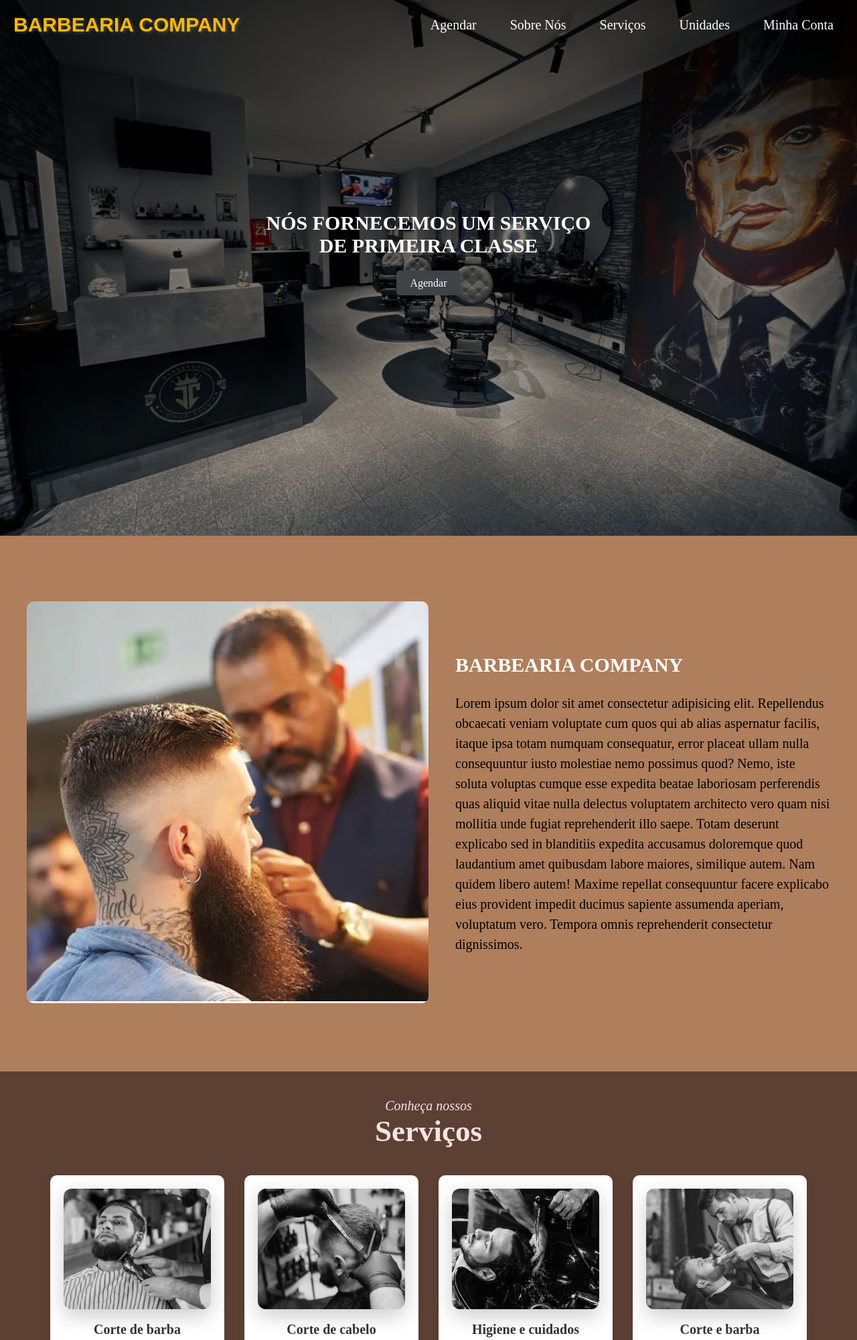
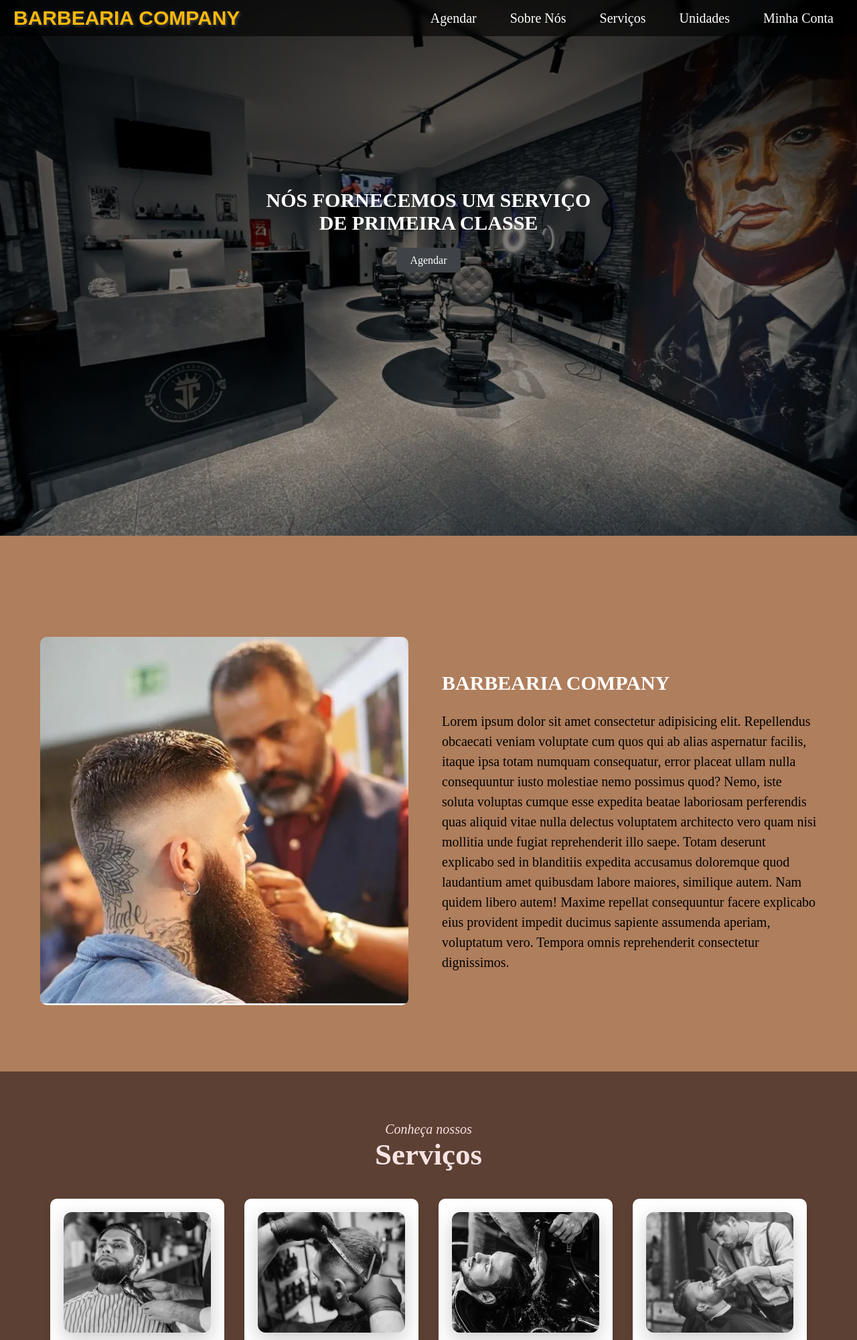
Before and after one commit to Brian2994/Barbearia_Projeto_Web, a PHP site: page / in a window 1280 px wide. Shown: the top 2001 px of the page at 67% size. Run offline with PHP 8.4, Linux system fonts and the light colour scheme.

Commit message:
Fixando a barra de navegação

```diff
--- a/HTML/assets/css/estilo.css
+++ b/HTML/assets/css/estilo.css
@@ -3,6 +3,17 @@
     margin: 0;
     padding: 0;
     box-sizing: border-box;
+}
+
+.nav-barra-fixa {
+    position: fixed;
+    top: 0;
+    left: 0;
+    width: 100%;
+    background-color: rgba(0, 0, 0, 0.6);
+    backdrop-filter: blur(4px);
+    z-index: 9999;
+    padding: 10px 0;
 }
 
 /* Estilo para o header */
@@ -14,7 +25,7 @@
     align-items: center;
     color: white; /* Color do texto */
     padding: 20px 0;
-    background-image: linear-gradient(to bottom, rgba(0, 0, 0, 0.7), rgba(0, 0, 0, 0.3)), url(/Barbearia_Projeto_Web/HTML/assets/imagens/portada.png);
+    background-image: linear-gradient(to bottom, rgba(0, 0, 0, 0.7), rgba(0, 0, 0, 0.3)), url(/HTML/assets/imagens/portada.png);
     background-repeat: no-repeat; /* Aplicamos para que a imagem não se repita */
     background-size: cover; /* Preenche completamente a tela com a imagem */
     background-position: center; /* Centra a imagem */
@@ -92,11 +103,12 @@
 
 
 /* Estilo para o  main */
-.main {
+#sobre {
     display: flex;
     justify-content: space-between;
     align-items: center;
-    padding: 50px 20px; /* Espaço dentro do main */
+    padding: 20px 40px; /* Espaço dentro */
+    padding-top: 75px;
     min-height: 100vh;
     background-color: #8b4513b0;
 }
@@ -107,7 +119,7 @@
 }
 
 .left img {
-    width: 600px; /* Ancho da imagem */
+    width: 550px; /* Ancho da imagem */
     height: auto;
     border-radius: 10px; /* Bordas arredondadas */
 
@@ -133,6 +145,7 @@
 /* Estilo para a section serviços */
 #servicos {
     padding: 40px 20px;
+    padding-top: 75px;
     background-color: #5c4033;
     text-align: center;
     min-height: 100vh;
@@ -141,6 +154,7 @@
 /* Estilo para a section unidades */
 #unidades {
     padding: 40px 20px;
+    padding-top: 75px;
     background-color: #721e1e;
     text-align: center;
     min-height: 100vh; /* Ocupa todo o tamanho da tela */
--- a/HTML/index.html
+++ b/HTML/index.html
@@ -5,12 +5,13 @@
     <meta charset="UTF-8">
     <meta name="viewport" content="width=device-width, initial-scale=1.0">
     <title>Barbearia Company</title>
-    <link rel="stylesheet" href="/Barbearia_Projeto_Web/HTML/assets/css/estilo.css">
+    <link rel="stylesheet" href="/HTML/assets/css/estilo.css">
 </head>
 
 <body>
     <!-- Página 1 -->
-    <header class="header">
+    <!-- Barra de Navegação Fixa -->
+    <div class="nav-barra-fixa">
         <div class="container">
             <a href="#" class="logo">Barbearia company</a>
             <nav class="navbar">
@@ -23,6 +24,10 @@
                 </ul>
             </nav>
         </div>
+    </div>
+
+    <!-- Header visual (imagem + título + botão) -->
+    <header class="header">
         <div class="conteudo">
             <div class="txt">
                 <h1>Nós fornecemos um serviço<br>de primeira classe</h1>
@@ -33,11 +38,11 @@
         </div>
     </header>
     <!-- Página 2 -->
-    <main class="main" id="sobre">
+    <section id="sobre">
         <div class="container">
             <!-- Imagem do lado izquedo -->
             <div class="left">
-                <img src="/Barbearia_Projeto_Web/HTML/assets/imagens/barbearia_company.png" alt="">
+                <img src="/HTML/assets/imagens/barbearia_company.png" alt="">
             </div>
             <!-- Titulo e descrição do lado direito -->
             <div class="right">
@@ -53,7 +58,7 @@
                 </p>
             </div>
         </div>
-    </main>
+    </section>
 
     <!-- Página 3 -->
     <section id="servicos">
@@ -64,28 +69,28 @@
         <div class="servicos-container">
             <!-- Unidade 1 -->
             <div class="servico">
-                <img src="/Barbearia_Projeto_Web/HTML/assets/imagens/Corte de Barba.jpg" alt="corte de barba">
+                <img src="/HTML/assets/imagens/Corte de Barba.jpg" alt="corte de barba">
                 <h3>Corte de barba</h3>
                 <p>Estilo clássico com acabamento preciso</p>
             </div>
 
             <!-- Unidade 2 -->
             <div class="servico">
-                <img src="/Barbearia_Projeto_Web/HTML/assets/imagens/Corte de Cabelo.png" alt="corte de cabelo">
+                <img src="/HTML/assets/imagens/Corte de Cabelo.png" alt="corte de cabelo">
                 <h3>Corte de cabelo</h3>
                 <p>Visual moderno ou tradicional com atenção aos detalhes</p>
             </div>
 
             <!-- Unidade 3 -->
             <div class="servico">
-                <img src="/Barbearia_Projeto_Web/HTML/assets/imagens/Higiene e Cuidados.png" alt="higiene e cuidados">
+                <img src="/HTML/assets/imagens/Higiene e Cuidados.png" alt="higiene e cuidados">
                 <h3>Higiene e cuidados</h3>
                 <p>Limpeza profunda e produtos de alta qualidade para sua pele</p>
             </div>
 
             <!-- Unidade 4 -->
             <div class="servico">
-                <img src="/Barbearia_Projeto_Web/HTML/assets/imagens/Corte+Barba.jpg" alt="corte e barba">
+                <img src="/HTML/assets/imagens/Corte+Barba.jpg" alt="corte e barba">
                 <h3>Corte e barba</h3>
                 <p>Combo completo para um visual alinhado e marcante</p>
             </div>
@@ -101,7 +106,7 @@
         <div class="unidades-container">
             <!-- Unidade 1 -->
             <div class="unidade">
-                <img src="/Barbearia_Projeto_Web/HTML/assets/imagens/unidade_vila_olimpia.jpg" alt="Unidade Vila Olímpia">
+                <img src="/HTML/assets/imagens/unidade_vila_olimpia.jpg" alt="Unidade Vila Olímpia">
                 <h3>VILA OLÍMPIA</h3>
                 <p>
                     Rua Quatá, 123 - Vila Olímpia<br>
@@ -115,7 +120,7 @@
 
             <!-- Unidade 2 -->
             <div class="unidade">
-                <img src="/Barbearia_Projeto_Web/HTML/assets/imagens/unidade_itaim_bibi.jpg" alt="Unidade Itaim Bibi">
+                <img src="/HTML/assets/imagens/unidade_itaim_bibi.jpg" alt="Unidade Itaim Bibi">
                 <h3>ITAIM BIBI</h3>
                 <p>
                     Rua Tabapuã, 321 - Itaim Bibi<br>
@@ -129,7 +134,7 @@
 
             <!-- Unidade 3 -->
             <div class="unidade">
-                <img src="/Barbearia_Projeto_Web/HTML/assets/imagens/unidade_moema.jpg" alt="Unidade Moema">
+                <img src="/HTML/assets/imagens/unidade_moema.jpg" alt="Unidade Moema">
                 <h3>MOEMA</h3>
                 <p>
                     Avenida Rouxinol, 123 - Moema<br>
@@ -143,7 +148,7 @@
 
             <!-- Unidade 4 -->
             <div class="unidade">
-                <img src="/Barbearia_Projeto_Web/HTML/assets/imagens/unidade_oscar_freire.webp" alt="Unidade Oscar Freire">
+                <img src="/HTML/assets/imagens/unidade_oscar_freire.webp" alt="Unidade Oscar Freire">
                 <h3>HIGIENÓPOLIS</h3>
                 <p>
                     Avenida Angélica, 321 - Higienópolis<br>
```
